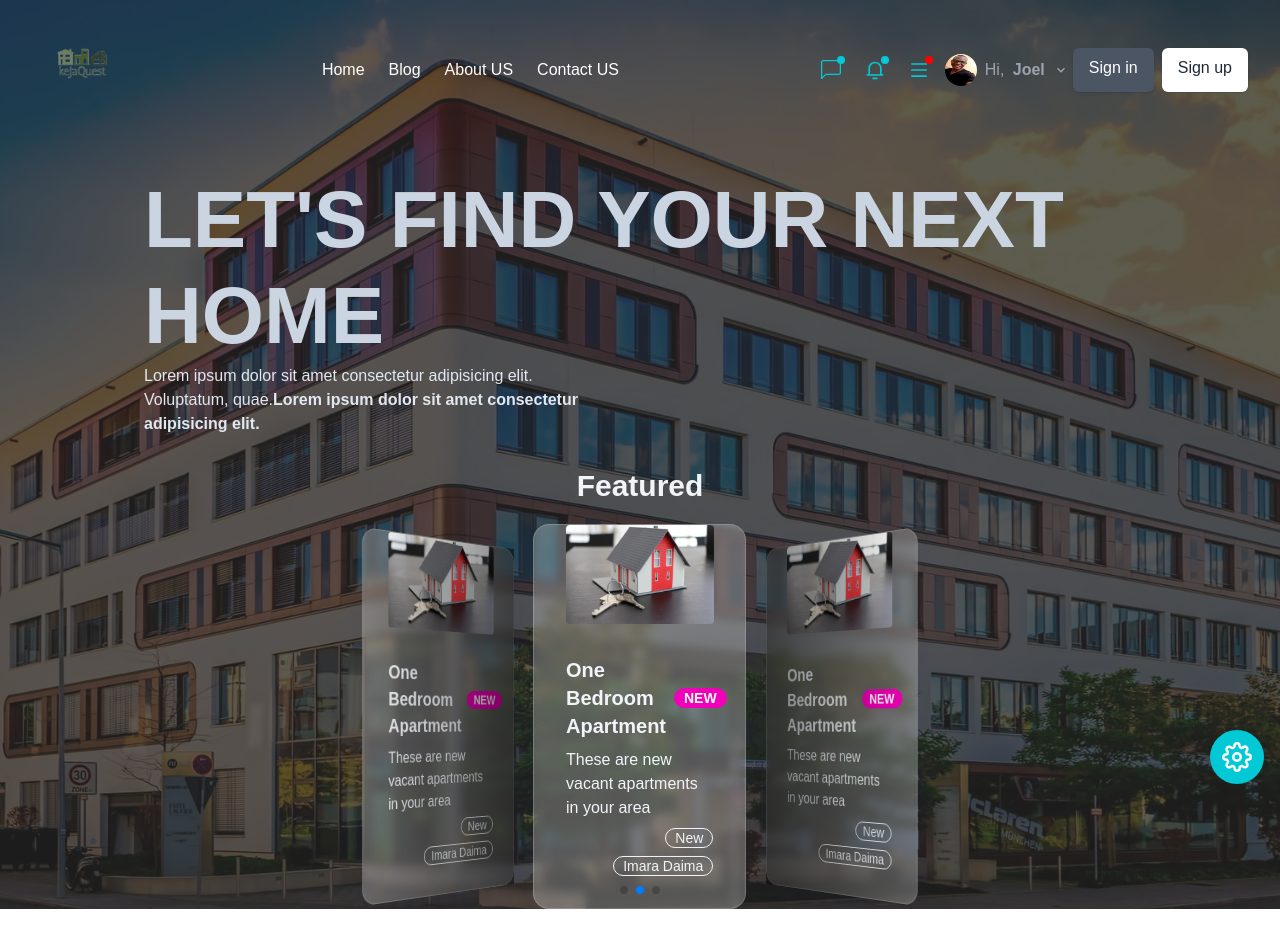
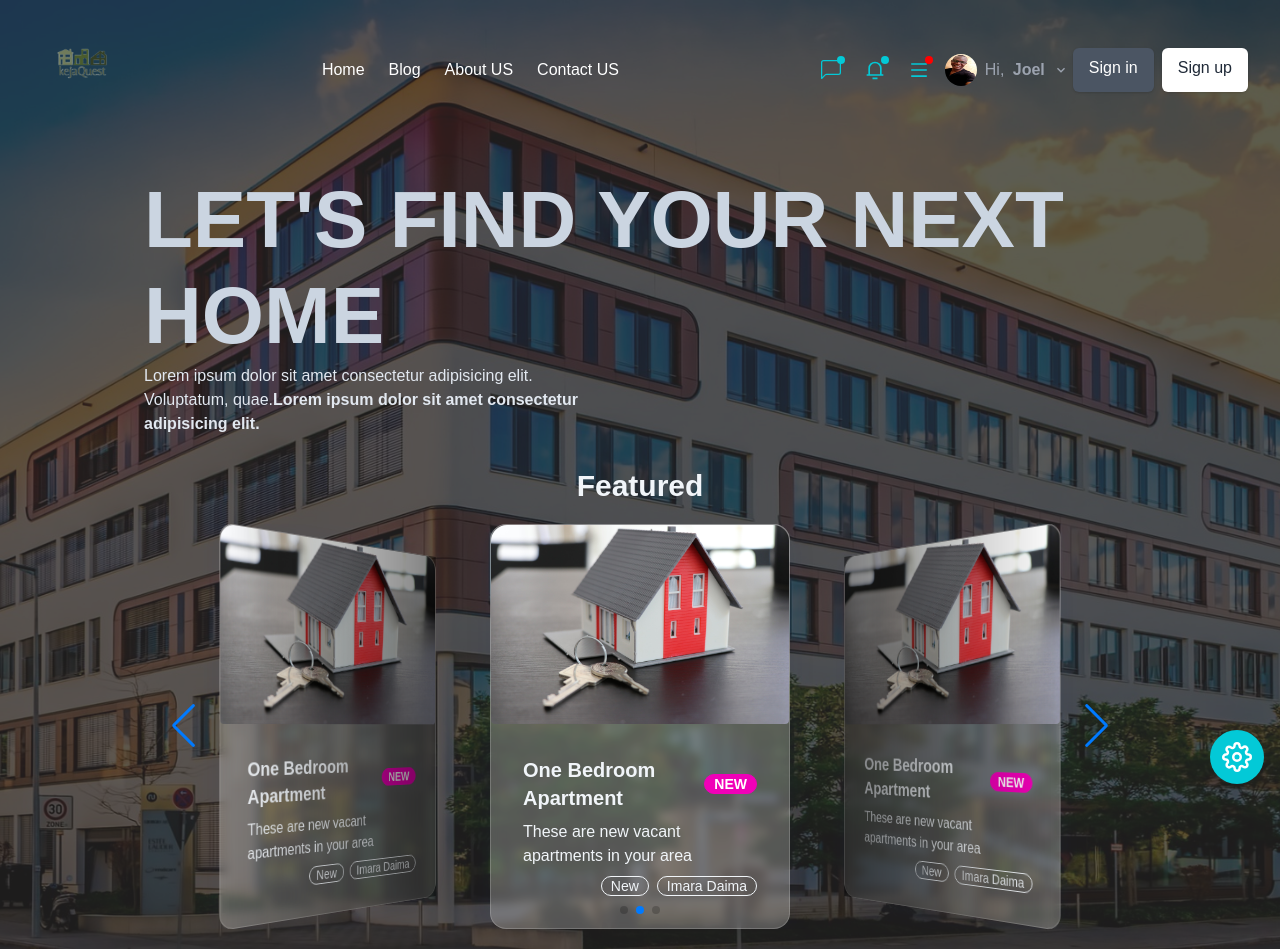
Before and after one commit to caesaragen/kejaquest_frontend, a Next.js app: page / in a window 1280 px wide. Before the commit the page ends 909 px from the top, so only its background shows below. Built offline with nearby package versions, Linux system fonts and the light colour scheme; a web font is replaced by a local one.

Commit message:
fix carousel width

```diff
--- a/src/components/Featured.tsx
+++ b/src/components/Featured.tsx
@@ -34,7 +34,7 @@ import AliceCarousel from 'react-alice-carousel';
 
 const Featured: React.FC = () => {
     return (
-        <div className='flex flex-col items-center gap-5 justify-center w-1/2'>
+        <div className='flex flex-col items-center gap-5 justify-center w-3/4 mb-5'>
             <h2 className='text-3xl font-black text-slate-100'>Featured</h2>
             <Swiper
                 effect={"coverflow"}
@@ -53,7 +53,11 @@ const Featured: React.FC = () => {
                     modifier: 1,
                     slideShadows: true,
                 }}
-                pagination={true}
+                pagination={{
+                    clickable: true,
+                  }}
+                navigation={true}
+                spaceBetween={30}
                 modules={[EffectCoverflow, Pagination, Navigation, Scrollbar, A11y, Autoplay]}
                 className="mySwiper items-center justify-center"
             >
--- a/src/styles/globals.css
+++ b/src/styles/globals.css
@@ -30,7 +30,7 @@ html {
 
 .swiper-slide img {
   display: block;
-  width: 70%;
+  /* width: 70%; */
   object-fit: contain;
 }
 .app {
```
